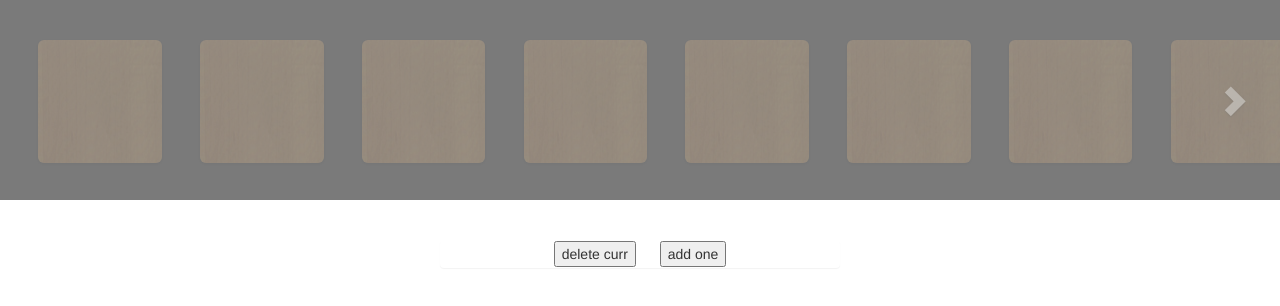
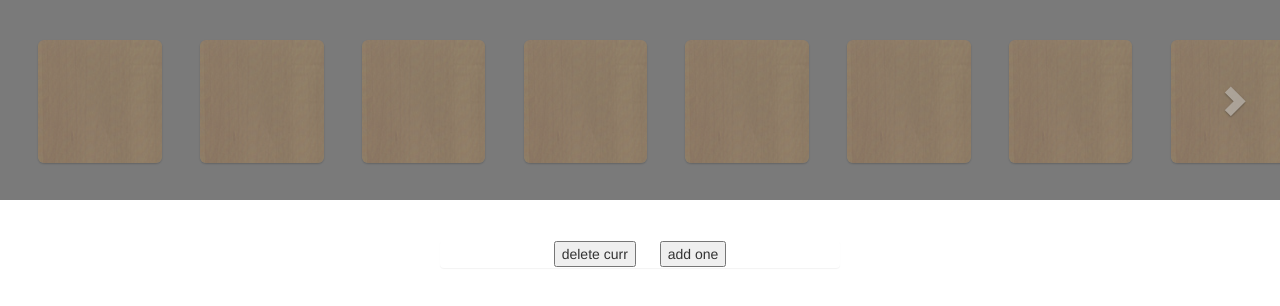
Before and after one commit to yellong/tabCarousel, a website: page tab-carousel.html in a window 1280 px wide. Drawn offline with Linux system fonts and the light colour scheme.

Commit message:
update style

```diff
--- a/stylesheet/style.scss
+++ b/stylesheet/style.scss
@@ -1,8 +1,7 @@
 
 .tab-carousel{
   position: relative;
-  background: #222;
-  opacity: 0.6;
+  background: #7A7A7A;
   overflow-x: hidden;
   //border-bottom: 1px solid darken(#222,40%);
 
@@ -52,6 +51,8 @@
 
   .carousel-control{
     width: 5%;
+    cursor: pointer;
+
     &.left{
       color: #ccc;
       background-image: none;
```
Also changed, not shown: stylesheet/style.css.
